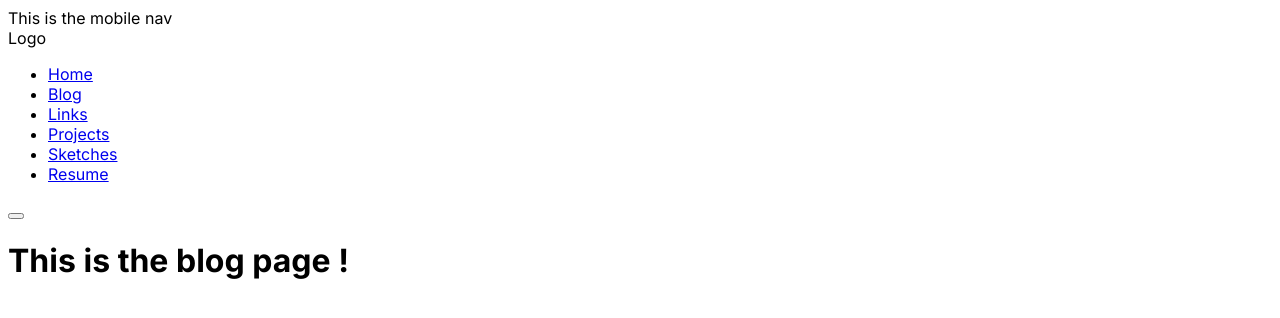
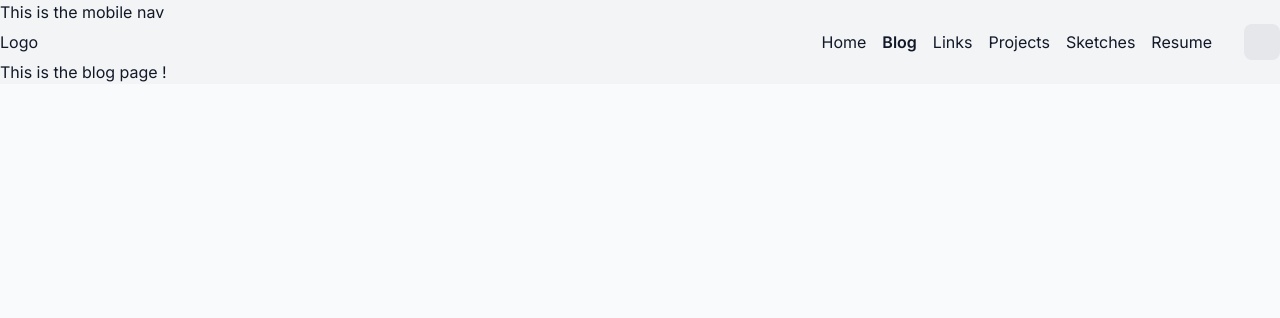
Before and after one commit to StrixSC/strix.site, a Next.js app: page /blog in a window 1280 px wide. Shown: the top 318 px of the page. Built offline with nearby package versions, Linux system fonts and the light colour scheme.

Commit message:
update: Added default themeing to next-theme

```diff
--- a/components/LayoutTemplate.tsx
+++ b/components/LayoutTemplate.tsx
@@ -13,11 +13,9 @@ const LayoutTemplate = (props: any) => {
         type: 'website',
         ...customMeta
     };
-    console.log(meta);
-    const [isDark, setDark] = useState();
     const router = useRouter();
     return (
-        <div className={isDark ? 'dark' : ''}>
+        <div className="bg-gray-100 dark:bg-black">
             <Head>
                 <title>{meta.title} </title>
                 <meta name="robots" content="follow, index" />
@@ -40,7 +38,7 @@ const LayoutTemplate = (props: any) => {
                 <MobileNav></MobileNav>
                 <Nav></Nav>
             </nav>
-            <main>{children}</main>
+            <main className="">{children}</main>
         </div>
     );
 };
--- a/components/Logo.tsx
+++ b/components/Logo.tsx
@@ -1,10 +1,7 @@
 import { useRouter } from 'next/router';
-import Link from 'next/link';
 
 const Logo = (props: any) => {
     const { children, ...customMeta } = props;
-    const router = useRouter();
-
     return <div>Logo</div>;
 };
 
--- a/components/Nav.tsx
+++ b/components/Nav.tsx
@@ -1,13 +1,11 @@
-import { useRouter } from 'next/router';
 import { useEffect, useState } from 'react';
-import Logo from './Logo';
-import ModeToggleButton from './ModeToggleButton';
-import NavItem from './NavItem';
+import Logo from '@components/Logo';
+import ThemeToggleButton from '@components/ThemeToggleButton';
+import NavItem from '@components/NavItem';
 
 const Nav = (props: any) => {
     const [mounted, setMounted] = useState(false);
     useEffect(() => setMounted(true), []);
-    // After mounting, we have access to the theme
     return (
         <nav className="flex justify-between items-center">
             <Logo></Logo>
@@ -32,7 +30,7 @@ const Nav = (props: any) => {
                         <NavItem text="Resume" href="/resume"></NavItem>
                     </li>
                 </ul>
-                {mounted && <ModeToggleButton></ModeToggleButton>}
+                {mounted && <ThemeToggleButton></ThemeToggleButton>}
             </div>
         </nav>
     );
--- a/components/ModeToggleButton.tsx
+++ b/components/ThemeToggleButton.tsx
@@ -3,7 +3,7 @@ import { faMoon } from '@fortawesome/free-solid-svg-icons';
 import { faSun } from '@fortawesome/free-solid-svg-icons';
 import { useTheme } from 'next-themes';
 
-const ModeToggleButton = (props: any) => {
+const ThemeToggleButton = (props: any) => {
     const { theme, setTheme } = useTheme();
 
     return (
@@ -18,4 +18,4 @@ const ModeToggleButton = (props: any) => {
     );
 };
 
-export default ModeToggleButton;
+export default ThemeToggleButton;
--- a/pages/_app.tsx
+++ b/pages/_app.tsx
@@ -1,5 +1,5 @@
 // pages/_app.js
-import 'tailwindcss/tailwind.css';
+import '@styles/globals.css';
 import { ThemeProvider } from 'next-themes';
 import { Inter } from '@next/font/google';
 import '@fortawesome/fontawesome-svg-core/styles.css';
--- a/pages/blog.tsx
+++ b/pages/blog.tsx
@@ -1,10 +1,6 @@
 import LayoutTemplate from '@components/LayoutTemplate';
 const BlogPage = () => {
-    return (
-        <LayoutTemplate title="Blog | Strix.Site">
-            <h1 className="text-black">This is the blog page !</h1>
-        </LayoutTemplate>
-    );
+    return <LayoutTemplate title="Blog | Strix.Site">This is the blog page !</LayoutTemplate>;
 };
 
 export default BlogPage;
--- a/styles/globals.css
+++ b/styles/globals.css
@@ -0,0 +1,23 @@
+@tailwind base;
+@tailwind components;
+@tailwind utilities;
+
+html {
+    min-width: 360px;
+    scroll-behavior: smooth;
+}
+
+#__next {
+    @apply bg-gray-50 dark:bg-black;
+    display: flex;
+    flex-direction: column;
+    min-height: 100vh;
+}
+
+@layer base {
+    body {
+        @apply bg-gray-50 text-gray-900 dark:bg-black dark:text-gray-100;
+        @apply min-h-screen;
+    }
+
+}
```
